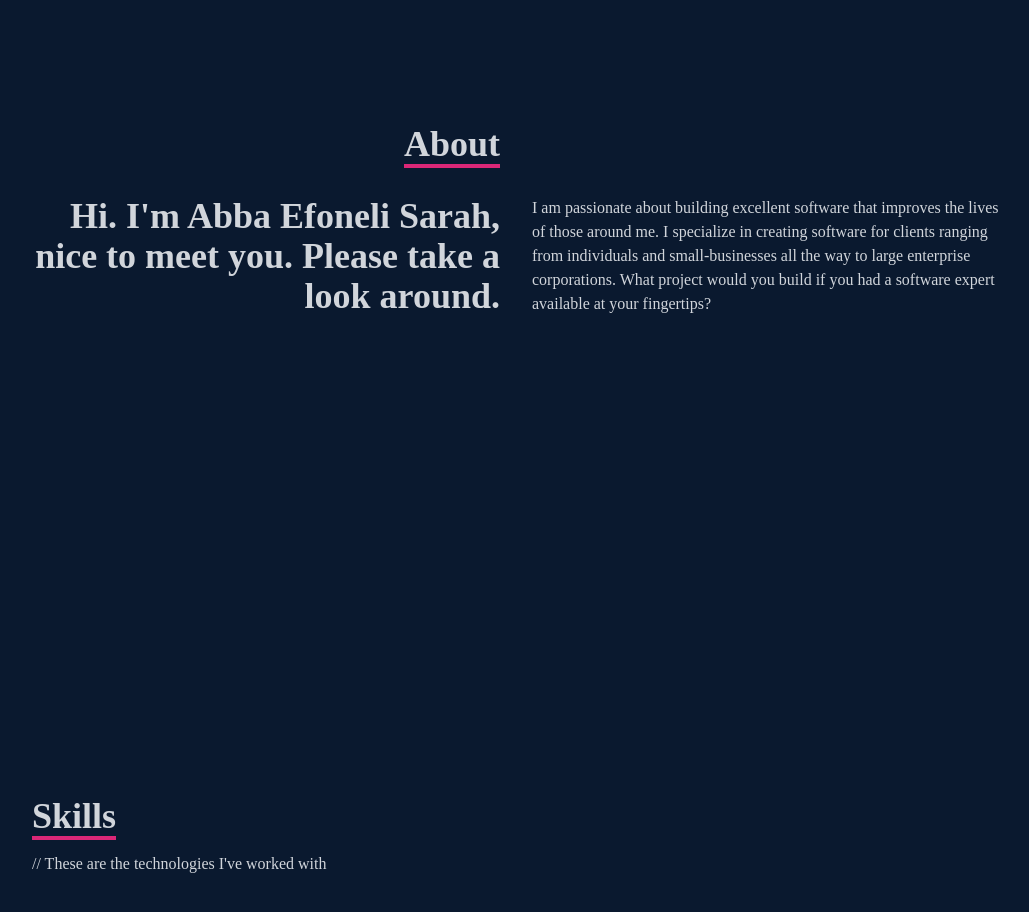
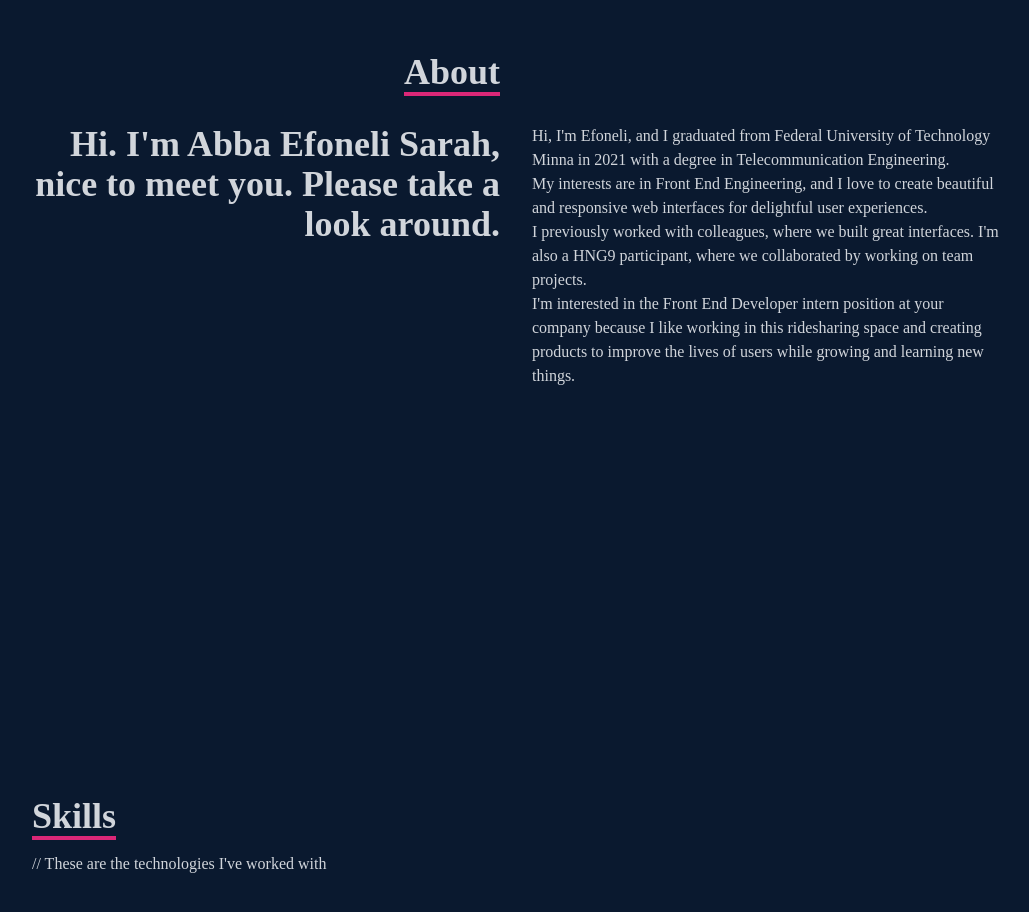
Before and after one commit to Efoneli/efoneli-port, a React (Create React App) app: page / in a window 1280 px wide. Shown: the part 980-1892 px from the top of the page, without its empty margins (124-1153 px from the left). Built offline with nearby package versions, Linux system fonts and the light colour scheme.

Commit message:
changes in About

```diff
--- a/src/components/About.jsx
+++ b/src/components/About.jsx
@@ -17,11 +17,12 @@
               <p>Hi. I'm Abba Efoneli Sarah, nice to meet you. Please take a look around.</p>
             </div>
             <div>
-              <p>I am passionate about building excellent software that improves
-              the lives of those around me. I specialize in creating software
-              for clients ranging from individuals and small-businesses all the
-              way to large enterprise corporations. What project would you build if you had
-              a software expert available at your fingertips?</p>
+              <p>Hi, I'm Efoneli, and I graduated from Federal University of Technology Minna in 2021 with a degree in Telecommunication Engineering.<br /> My interests are in Front End Engineering, and I love to create beautiful and responsive web interfaces for delightful user experiences.<br />
+
+                I previously worked with colleagues, where we built great interfaces. I'm also a HNG9 participant, where we collaborated by working on team projects.<br />
+
+                I'm interested in the Front End Developer intern position at your company because I like working in this ridesharing space and creating products to improve the lives of users while growing and learning new things.
+</p>
             </div>
           </div>
       </div>
--- a/src/data/data.js
+++ b/src/data/data.js
@@ -22,7 +22,7 @@
         name:"React JS Application",
         image:signup,
         github:"https://github.com/Efoneli/countdown-timer",
-        live:"https://countdown-timer-eta-nine.vercel.app/",
+        live:"https://countdown-timer-eta-nine.vercel.app/signup",
     },
     // {
        // id:4,
```
